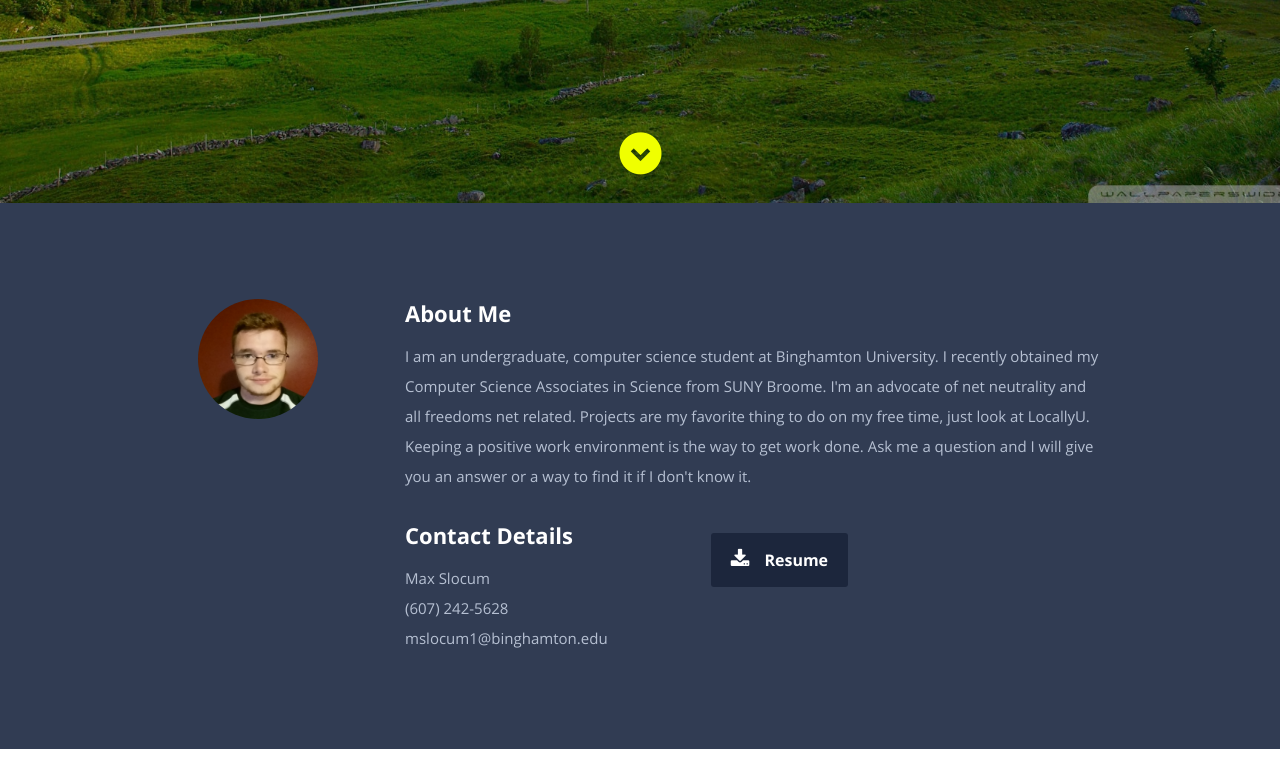
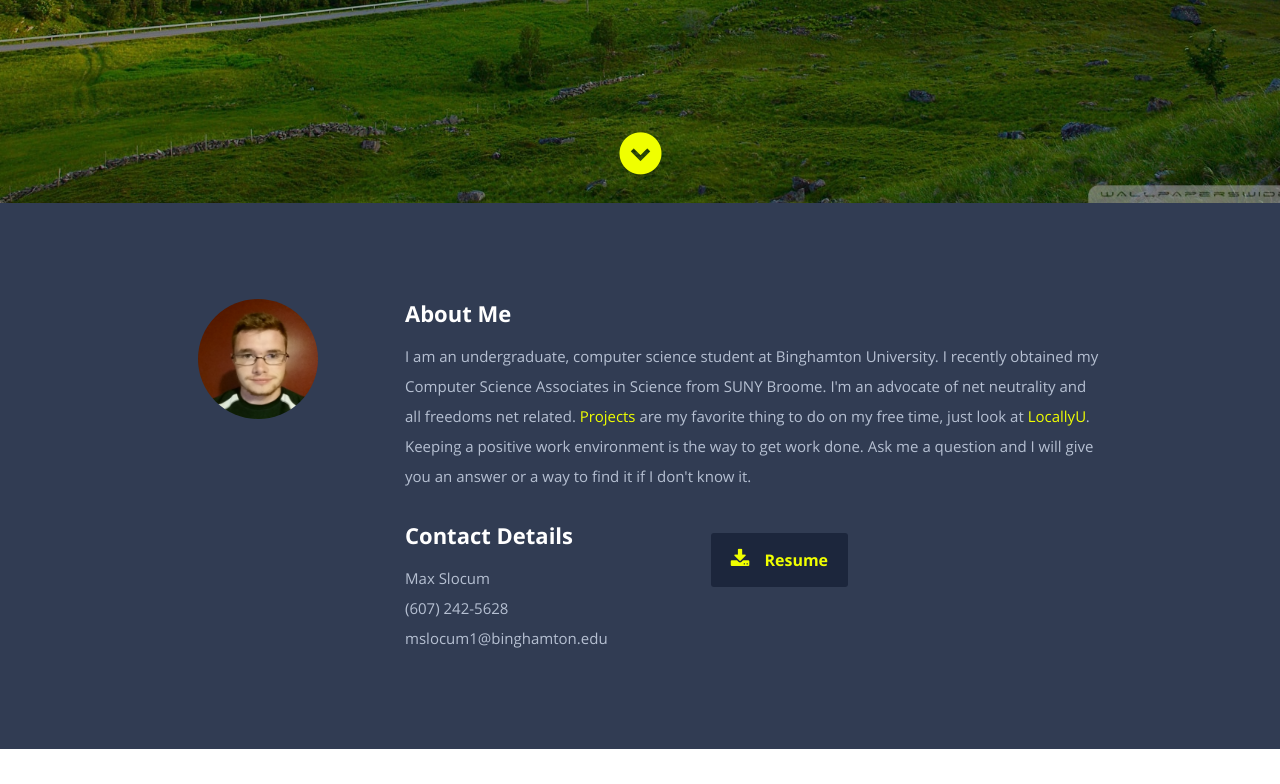
Before and after one commit to MaxTracks/MaxTracks.github.io, a plain HTML site: page index.html in a window 1280 px wide. Shown: the part 597-1381 px from the top of the page. Drawn offline with nearby package versions, Linux system fonts and the light colour scheme.

Commit message:
changing more css, links, etc...

```diff
--- a/css/layout.css
+++ b/css/layout.css
@@ -197,8 +197,8 @@ ul#nav li.current a { color: #f0ff00; }
    overflow: hidden;
 }
 
-#about a, #about a:visited  { color: #fff; }
-#about a:hover, #about a:focus { color: #11ABB0; }
+#about a, #about a:visited  { color: #f0ff00; }
+#about a:hover, #about a:focus { color: #fff; }
 
 #about h2 {
    font: 22px/30px 'opensans-bold', sans-serif;
@@ -226,8 +226,8 @@ ul#nav li.current a { color: #f0ff00; }
    background: #1C263C;
 }
 #about .download .button:hover {
-   background: #fff;
-   color: #002311;
+   background: #f0ff00;
+   color: #fff;
 }
 #about .download .button i {
    margin-right: 15px;
--- a/index.html
+++ b/index.html
@@ -52,7 +52,7 @@
       <div class="row banner">
          <div class="banner-text">
             <h1 class="responsive-headline">I'm Max Slocum.</h1>
-            <h3>I'm a <span>Computer Science</span> student and entrepreneur. Lead <a class="smoothscroll" href="#portfolio">Development</a> Engineer at LocallyU. Let's <a class="smoothscroll" href="#about">start scrolling</a>
+            <h3>I'm a <a class="smoothscroll" href="#resume">Computer Science</a> student and entrepreneur. Lead <a class="smoothscroll" href="#portfolio">Development</a> Engineer at LocallyU. Let's <a class="smoothscroll" href="#about">start scrolling</a>
             and learn more <a class="smoothscroll" href="#about">about me</a>.</h3>
             <hr />
             <ul class="social">
@@ -78,8 +78,8 @@
             <h2>About Me</h2>
             <p>I am an undergraduate, computer science student at Binghamton University.
 			I recently obtained my Computer Science Associates in Science from SUNY Broome.
-			I'm an advocate of net neutrality and all freedoms net related. Projects are my
-			favorite thing to do on my free time, just look at LocallyU. Keeping a positive
+			I'm an advocate of net neutrality and all freedoms net related. <a href="#portfolio">Projects</a> are my
+			favorite thing to do on my free time, just look at <a href="http://www.locallyu.com">LocallyU</a>. Keeping a positive
 			work environment is the way to get work done. Ask me a question and I will
 			give you an answer or a way to find it if I don't know it.
             </p>
```
